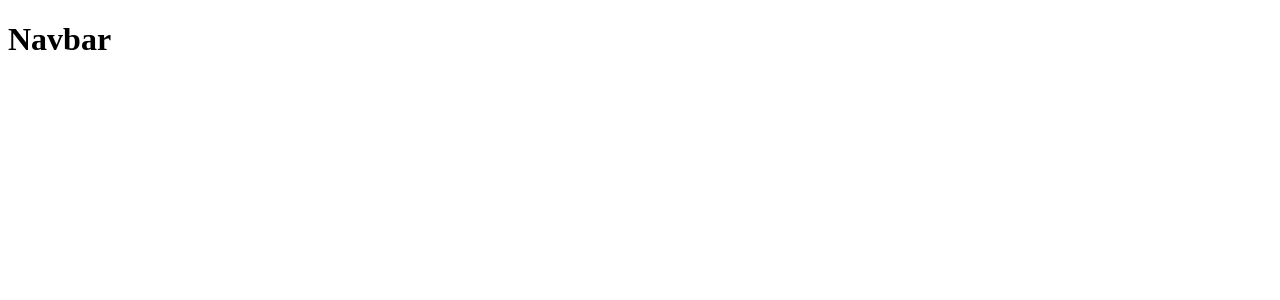
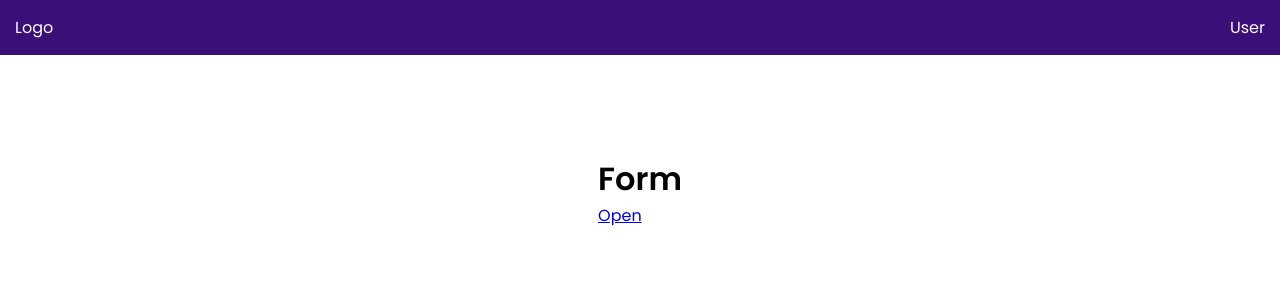
Before and after one commit to mehmethalis/vue-form, a Vue app: page / in a window 1280 px wide. Shown: the top 300 px of the page. Built offline with nearby package versions, Linux system fonts and the light colour scheme.

Commit message:
popup companent created (#2)
* navbar component created

* popup companent created

---------

Co-authored-by: samtgdk0 <sammtgdk0@gmail.com>

```diff
--- a/public/index.html
+++ b/public/index.html
@@ -1,17 +1,27 @@
 <!DOCTYPE html>
 <html lang="">
+
 <head>
   <meta charset="utf-8">
   <meta http-equiv="X-UA-Compatible" content="IE=edge">
   <meta name="viewport" content="width=device-width,initial-scale=1.0">
   <link rel="icon" href="<%= BASE_URL %>favicon.ico">
-    <title><%= htmlWebpackPlugin.options.title %></title>
+  <title>
+    <%= htmlWebpackPlugin.options.title %>
+  </title>
+  <link rel="preconnect" href="https://fonts.googleapis.com">
+  <link rel="preconnect" href="https://fonts.gstatic.com" crossorigin>
+  <link href="https://fonts.googleapis.com/css2?family=Merriweather:wght@900&family=Poppins:wght@400;600&display=swap"
+    rel="stylesheet">
 </head>
+
 <body>
   <noscript>
-      <strong>We're sorry but <%= htmlWebpackPlugin.options.title %> doesn't work properly without JavaScript enabled. Please enable it to continue.</strong>
+    <strong>We're sorry but <%= htmlWebpackPlugin.options.title %> doesn't work properly without JavaScript enabled.
+        Please enable it to continue.</strong>
   </noscript>
   <div id="app"></div>
   <!-- built files will be auto injected -->
 </body>
+
 </html>
--- a/src/App.vue
+++ b/src/App.vue
@@ -1,20 +1,41 @@
 <template>
   <div id="app">
-    <Navbar/>
+    <Navbar />
+    <div class="container">
+      <Form />
+    </div>
   </div>
 </template>
 
 <script>
 import Navbar from './components/Navbar.vue'
+import Form from './components/Form.vue'
 
 export default {
   name: 'App',
   components: {
-    Navbar
+    Navbar,
+    Form
   }
 }
 </script>
 
 <style>
+* {
+  margin: 0;
+  padding: 0;
+  box-sizing: border-box;
+  font-family: 'Poppins', sans-serif;
+}
 
+body {
+  position: relative;
+}
+
+.container {
+  display: flex;
+  align-items: center;
+  justify-content: center;
+  margin-top: 100px;
+}
 </style>
--- /dev/null
+++ b/src/components/Form.vue
@@ -0,0 +1,34 @@
+<template>
+    <div>
+        <h1>Form</h1>
+        <Popup v-if="isShow" @setShow="setShow" />
+        <a href="#" @click="setShow">Open</a>
+    </div>
+</template>
+
+<script>
+import Popup from './Popup.vue'
+
+
+export default {
+    name: 'Form',
+    data() {
+        return {
+            isShow: false
+        }
+    },
+    methods: {
+        setShow() {
+            this.isShow = !this.isShow
+        }
+    },
+    components: {
+        Popup,
+    },
+    props: {
+
+    }
+}
+</script>
+
+<style></style>
--- a/src/components/Navbar.vue
+++ b/src/components/Navbar.vue
@@ -1,5 +1,8 @@
 <template>
- <h1>Navbar</h1>
+  <nav class="navbar">
+    <div class="left">Logo</div>
+    <div class="right">User</div>
+  </nav>
 </template>
 
 <script>
@@ -12,5 +15,12 @@ export default {
 </script>
 
 <style>
-
+.navbar {
+  background: #3A1078;
+  color: #fff;
+  display: flex;
+  justify-content: space-between;
+  align-items: center;
+  padding: 15px;
+}
 </style>
--- /dev/null
+++ b/src/components/Popup.vue
@@ -0,0 +1,71 @@
+<template>
+    <div class="modal-backdrop">
+        <div class="modal-popup">
+            <div class="modal-header">
+                <h1>Policy</h1>
+                <button @click="$emit('setShow')" class="btn">Close X</button>
+            </div>
+            <div class="modal-body">Lorem ipsum dolor sit amet consectetur adipisicing elit. Quam beatae maiores, minima
+                possimus vero exercitationem voluptates iusto libero hic culpa, ex deleniti eaque nobis quisquam illo unde
+                porro ut atque neque repudiandae. Maxime ipsum aspernatur esse dolorem facilis blanditiis, reiciendis ullam
+                at animi, dolor sint est nemo officiis sequi fugit laborum nostrum! Tempora enim vel, a excepturi odio
+                ratione eaque nulla, esse unde similique cumque sapiente architecto, libero dolore est voluptatum. Expedita
+                ea ullam amet repellat numquam minus eos fugit reiciendis impedit ad natus incidunt eius, deleniti totam
+                voluptatem ex sed. Atque veritatis reprehenderit quia labore, incidunt expedita reiciendis fuga rem neque
+                vel, perferendis eius ullam deserunt praesentium blanditiis. Quo fuga dolore unde officia debitis provident
+                quia inventore voluptates consequuntur, ipsum eveniet assumenda explicabo amet quam! Magni consequuntur
+                obcaecati accusamus fuga minus nulla? Autem pariatur dolores quia debitis voluptatum veritatis explicabo
+                porro dolorum corporis sequi, dicta magni incidunt nisi nostrum aperiam, sint magnam non! Porro sequi beatae
+                voluptates ab eaque incidunt odio! Ex excepturi a rem odit quidem doloribus eos officiis velit. Perferendis
+                voluptates modi debitis iste alias labore sunt. Doloremque vel laborum ipsa tempora recusandae eum expedita
+                officiis provident molestiae nobis unde mollitia commodi quos ut, optio modi aliquid perferendis voluptatem,
+                debitis illum odit. Et dignissimos cum repudiandae sunt. Mollitia, voluptate illo tempore suscipit obcaecati
+                quam excepturi culpa deserunt, minima iure consequuntur. Neque, sequi quibusdam sit commodi saepe sapiente!
+                Laudantium laborum nam quam blanditiis nostrum ea esse suscipit similique non ratione nulla quidem,
+                obcaecati ullam adipisci ad numquam corrupti!</div>
+        </div>
+    </div>
+</template>
+
+<script>
+export default {
+    name: 'Popup',
+    props: {
+
+    }
+}
+</script>
+
+<style>
+.modal-backdrop {
+    position: absolute;
+    height: 100vh;
+    background: rgba(0, 0, 0, 0.2);
+    z-index: 2;
+    top: 0;
+    left: 0;
+    width: 100%;
+    display: flex;
+    align-items: center;
+    justify-content: center;
+}
+
+.modal-popup {
+    background: #fff;
+    width: 500px;
+    border-radius: 10px;
+    padding: 20px;
+}
+
+.modal-header {
+    display: flex;
+    justify-content: space-between;
+}
+
+.modal-body {
+    height: 500px;
+    overflow-y: scroll;
+    overflow-x: hidden;
+    padding: 20px;
+}
+</style>
```
Lines whose indentation alone changed are shown as unchanged.
